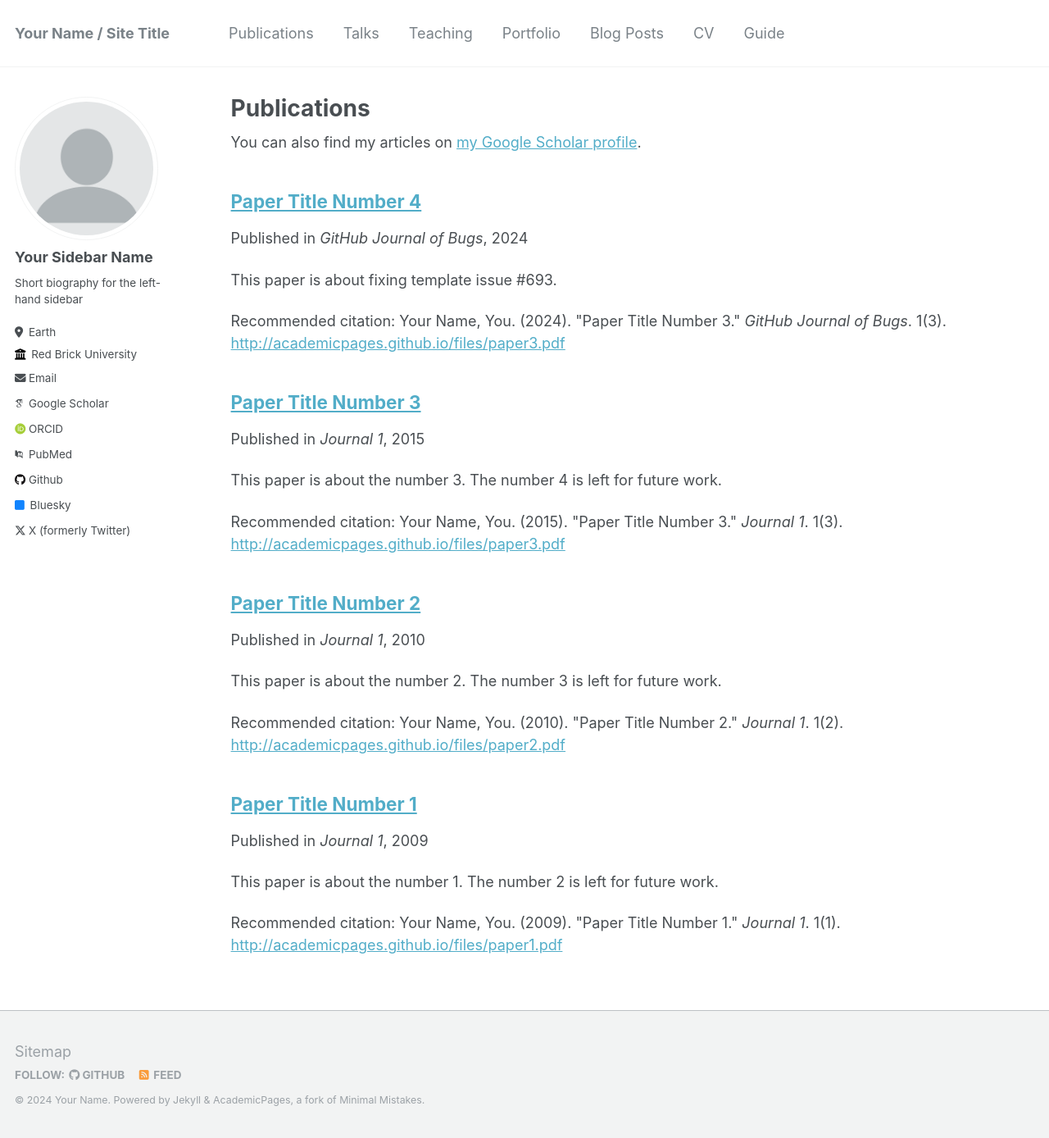
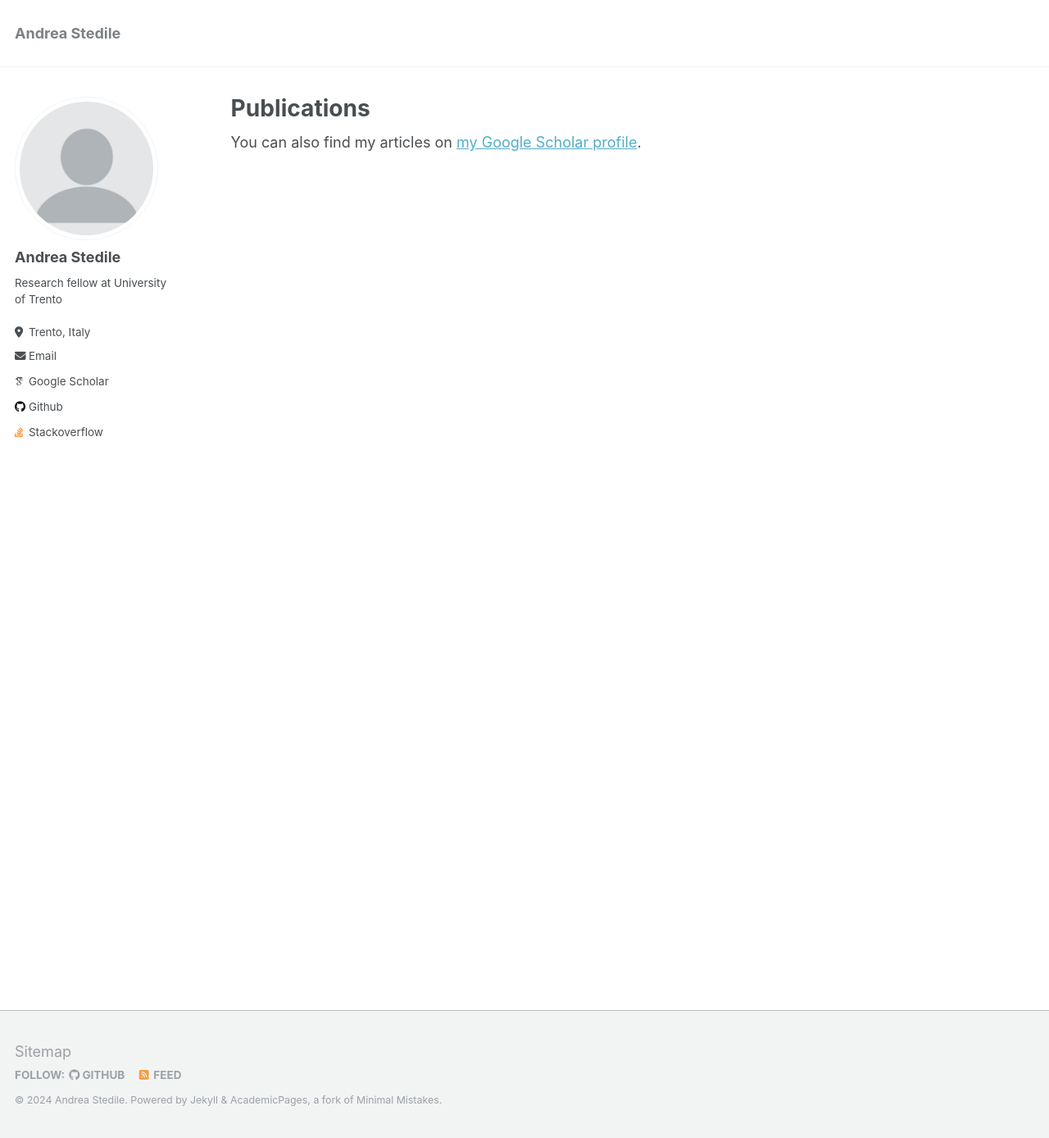
Before and after one commit to andreastedile/andreastedile.github.io, a Jekyll site: the page built from _pages/publications.md, in a window 1280 px wide and 1388 px high. Shown: the whole window at 82% size. Built offline with Jekyll 4.4.1, drawn with Linux system fonts in a browser that asks for light colours; some web fonts are replaced.

Commit message:
First commit

```diff
--- a/_config.yml
+++ b/_config.yml
@@ -8,13 +8,13 @@
 
 # Basic Site Settings
 locale                   : "en-US"
-title                    : "Your Name / Site Title"
+title                    : "Andrea Stedile"
 title_separator          : "-"
-name                     : &name "Your Name"
-description              : &description "personal description"
-url                      : https://academicpages.github.io # the base hostname & protocol for your site e.g. "https://mmistakes.github.io"
+name                     : &name "Andrea Stedile"
+description              : &description "Research fellow @ University of Trento"
+url                      : https://andreastedile.github.io # the base hostname & protocol for your site e.g. "https://mmistakes.github.io"
 baseurl                  : "" # the subpath of your site, e.g. "/blog"
-repository               : "academicpages/academicpages.github.io"
+repository               : "andreastedile/andreastedile.github.io"
 
 # Site Author - The following control what appear as part of the author content on the side bar.
 #               If a field is blank the icon and link will not appear, otherwise it will be shown.
@@ -22,32 +22,32 @@ repository               : "academicpages/academicpages.github.io"
 author:
   # Biographic information
   avatar           : "profile.png"
-  name             : "Your Sidebar Name"
+  name             : "Andrea Stedile"
   pronouns         : # example: "she/her"
-  bio              : "Short biography for the left-hand sidebar"
-  location         : "Earth"
-  employer         : "Red Brick University"
+  bio              : "Research fellow at University of Trento"
+  location         : "Trento, Italy"
+  employer         : # "University of Trento"
   uri              : # URL
-  email            : "none@example.org"
+  email            : "andrea.stedile@unitn.it"
 
   # Academic websites
-  arxiv            : # URL - Update with the correct link to your profile
-  googlescholar    : "https://scholar.google.com/citations?user=PS_CX0AAAAAJ"
+  # arxiv            : # URL - Update with the correct link to your profile
+  googlescholar    : "https://scholar.google.com/citations?user=KEMuiHAAAAAJ"
   impactstory      : # URL
-  orcid            : "http://orcid.org/yourorcidurl"
-  pubmed           : "https://www.ncbi.nlm.nih.gov/pubmed/?term=john+snow"
+  orcid            : # "http://orcid.org/yourorcidurl"
+  pubmed           : # "https://www.ncbi.nlm.nih.gov/pubmed/?term=john+snow"
   researchgate     : # URL
 
   # Repositories and software development
   bitbucket        : # Username - Update with your username on the site
   codepen          : # Username
   dribbble         : # Username
-  github           : "academicpages"
+  github           : "andreastedile"
   kaggle           : # Username
-  stackoverflow    : # User number or user number and name (i.e., use "1" or "1/jeff-atwood")
+  stackoverflow    : "15255146/steddy" # User number or user number and name (i.e., use "1" or "1/jeff-atwood")
 
   # Social media
-  bluesky          : "bsky.app" # Replace this with you Bluesky username
+  bluesky          : # "bsky.app" # Replace this with you Bluesky username
   facebook         : # Username
   flickr           : # Username
   foursquare       : # Username
@@ -64,7 +64,7 @@ author:
   steam            : # Username
   telegram         : # URL
   tumblr           : # Username
-  twitter          : "UniofOxford"  # Replace this with your X / Twitter handle
+  twitter          : # "UniofOxford"  # Replace this with your X / Twitter handle
   vine             : # Username
   weibo            : # Username
   wikipedia        : # Username
--- a/_data/navigation.yml
+++ b/_data/navigation.yml
@@ -1,22 +1,2 @@
 # main links links
 main:
-  - title: "Publications"
-    url: /publications/
-
-  - title: "Talks"
-    url: /talks/
-
-  - title: "Teaching"
-    url: /teaching/
-
-  - title: "Portfolio"
-    url: /portfolio/
-
-  - title: "Blog Posts"
-    url: /year-archive/
-
-  - title: "CV"
-    url: /cv/
-
-  - title: "Guide"
-    url: /markdown/
--- a/_publications/2009-10-01-paper-title-number-1.md
+++ /dev/null
@@ -1,12 +0,0 @@
----
-title: "Paper Title Number 1"
-collection: publications
-permalink: /publication/2009-10-01-paper-title-number-1
-excerpt: 'This paper is about the number 1. The number 2 is left for future work.'
-date: 2009-10-01
-venue: 'Journal 1'
-paperurl: 'http://academicpages.github.io/files/paper1.pdf'
-citation: 'Your Name, You. (2009). &quot;Paper Title Number 1.&quot; <i>Journal 1</i>. 1(1).'
----
-
-The contents above will be part of a list of publications, if the user clicks the link for the publication than the contents of section will be rendered as a full page, allowing you to provide more information about the paper for the reader. When publications are displayed as a single page, the contents of the above "citation" field will automatically be included below this section in a smaller font.
--- a/_publications/2010-10-01-paper-title-number-2.md
+++ /dev/null
@@ -1,12 +0,0 @@
----
-title: "Paper Title Number 2"
-collection: publications
-permalink: /publication/2010-10-01-paper-title-number-2
-excerpt: 'This paper is about the number 2. The number 3 is left for future work.'
-date: 2010-10-01
-venue: 'Journal 1'
-paperurl: 'http://academicpages.github.io/files/paper2.pdf'
-citation: 'Your Name, You. (2010). &quot;Paper Title Number 2.&quot; <i>Journal 1</i>. 1(2).'
----
-
-The contents above will be part of a list of publications, if the user clicks the link for the publication than the contents of section will be rendered as a full page, allowing you to provide more information about the paper for the reader. When publications are displayed as a single page, the contents of the above "citation" field will automatically be included below this section in a smaller font.
--- a/_publications/2015-10-01-paper-title-number-3.md
+++ /dev/null
@@ -1,12 +0,0 @@
----
-title: "Paper Title Number 3"
-collection: publications
-permalink: /publication/2015-10-01-paper-title-number-3
-excerpt: 'This paper is about the number 3. The number 4 is left for future work.'
-date: 2015-10-01
-venue: 'Journal 1'
-paperurl: 'http://academicpages.github.io/files/paper3.pdf'
-citation: 'Your Name, You. (2015). &quot;Paper Title Number 3.&quot; <i>Journal 1</i>. 1(3).'
----
-
-The contents above will be part of a list of publications, if the user clicks the link for the publication than the contents of section will be rendered as a full page, allowing you to provide more information about the paper for the reader. When publications are displayed as a single page, the contents of the above "citation" field will automatically be included below this section in a smaller font.
--- a/_publications/2024-02-17-paper-title-number-4.md
+++ /dev/null
@@ -1,12 +0,0 @@
----
-title: "Paper Title Number 4"
-collection: publications
-permalink: /publication/2024-02-17-paper-title-number-4
-excerpt: 'This paper is about fixing template issue #693.'
-date: 2024-02-17
-venue: 'GitHub Journal of Bugs'
-paperurl: 'http://academicpages.github.io/files/paper3.pdf'
-citation: 'Your Name, You. (2024). &quot;Paper Title Number 3.&quot; <i>GitHub Journal of Bugs</i>. 1(3).'
----
-
-The contents above will be part of a list of publications, if the user clicks the link for the publication than the contents of section will be rendered as a full page, allowing you to provide more information about the paper for the reader. When publications are displayed as a single page, the contents of the above "citation" field will automatically be included below this section in a smaller font.
```
